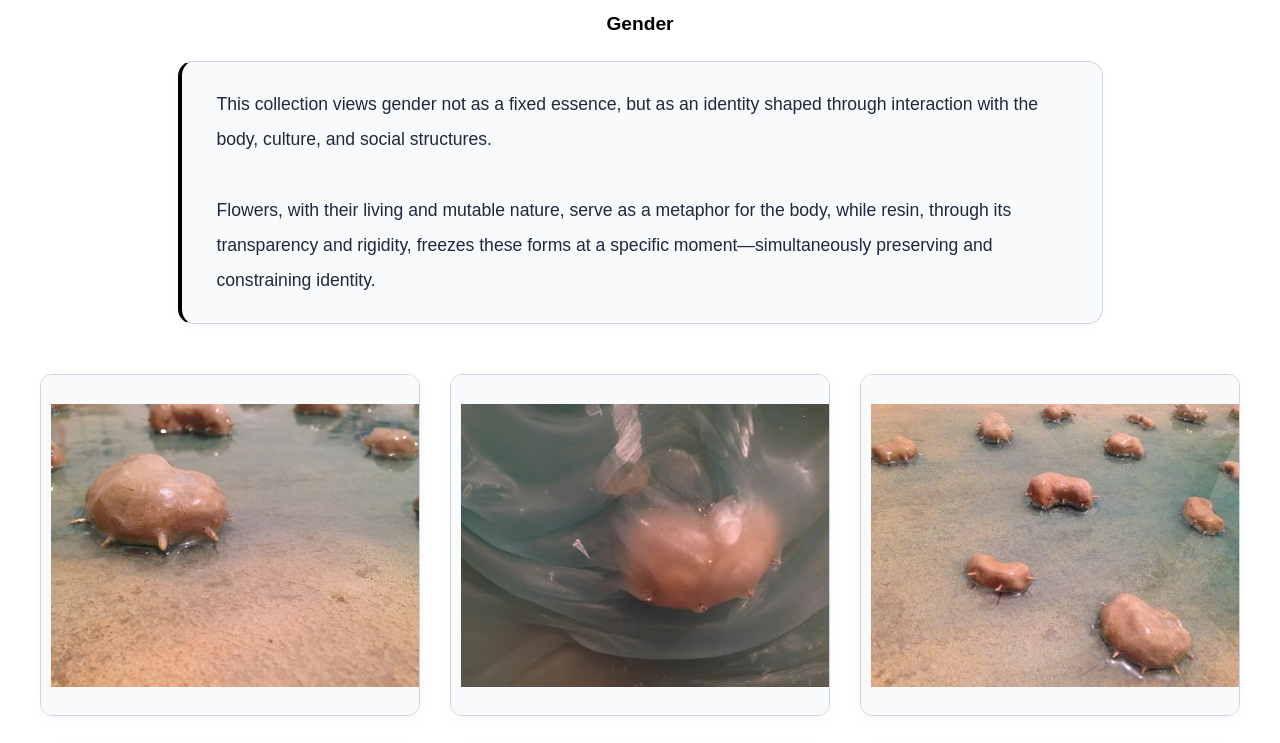
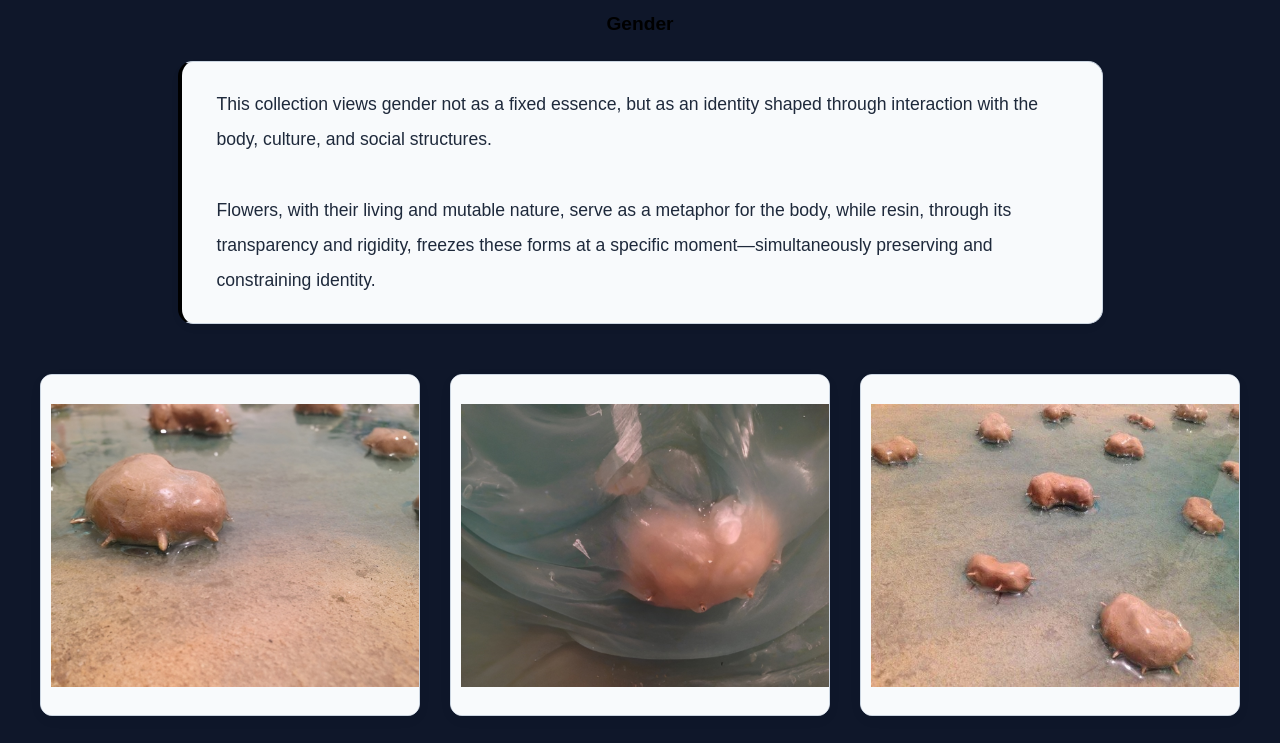
Before and after one commit to WebArt-Portfolio/SabaKafili, a plain HTML site: page gallery-1390-sobhan.html in a window 1280 px wide. Shown: the part 236-979 px from the top of the page. Drawn offline with Linux system fonts and the light colour scheme.

Commit message:
Update gallery-1390-sobhan.html

```diff
--- a/gallery-1390-sobhan.html
+++ b/gallery-1390-sobhan.html
@@ -7,7 +7,7 @@
 
     <style>
         :root {
-            --bg-color: #ffffff;
+            --bg-color: #0f172a;
             --card-bg: #f8fafc;
             --text-main: #1e293b;
             --text-muted: #64748b;
```
